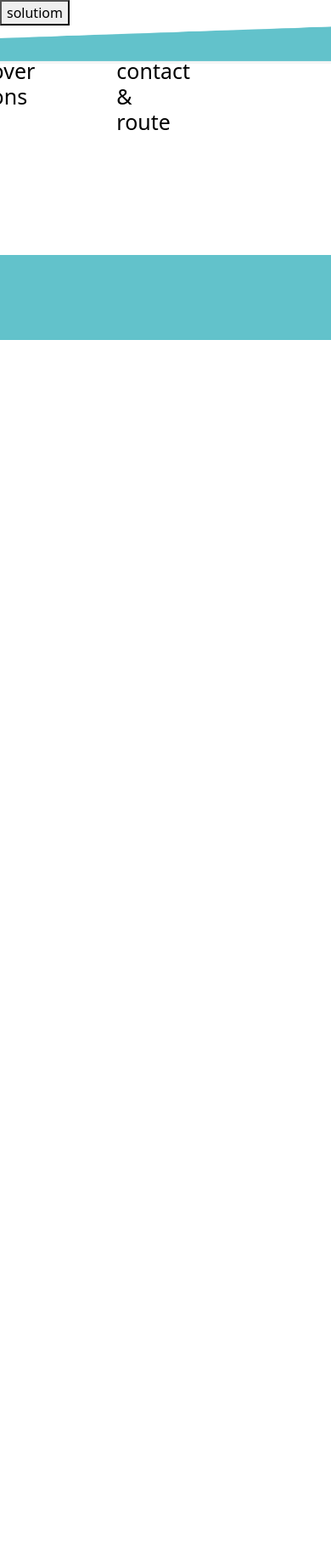
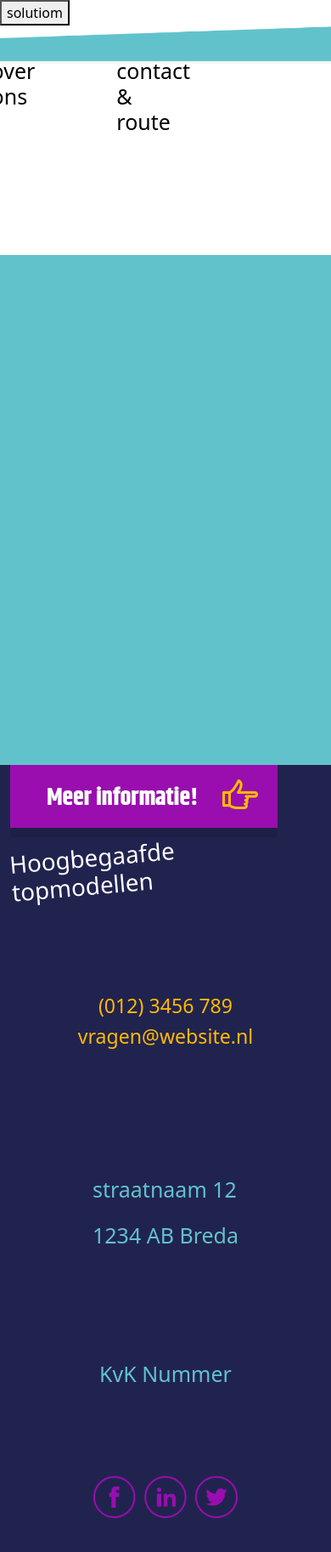
Before and after one commit to karim076/Job-review-assignment, a PHP site: page / in a window 390 px wide. Shown: the whole page at 85% size. Before the commit the page ends 400 px from the top, so only its background shows below. Run offline with PHP 8.4, Linux system fonts and the light colour scheme; some libraries are stand-ins or nearby versions.

Commit message:
Added footer fully responsive

```diff
--- a/css/main.css
+++ b/css/main.css
@@ -1,3 +1,4 @@
+/* header */
 .topping {
 	top: 8%;
  	right: 70px;
@@ -20,14 +21,15 @@
 }
 main{
 	background: #62c2cb;
-	height: 100px;
+	height: 600px;
 }
 header{
 	height: 300px;
 }
 .imgDropdown{
-	visibility: hidden;
 	top: 167%;
+	right: 400px;
+	display: none;
 }
 .dropdowns{
 	z-index: -100;
@@ -45,12 +47,108 @@ header{
 	color: #fff;
 	transition-duration: 0.6s;
 }
-section a:hover > .imgDropdown
+button:hover > .imgDropdown
 {
-	visibility:visible;
+	display: block;
+	background: #62c2cb;
 }
 /* .topping:hover > .dropdowns{
 	display: block;
 	top: 37px;
 	left: 9rem;
 } */
+section{
+	height: auto;
+}
+/* main */
+
+/* footer */
+.gap{
+	gap: 100px ;
+}
+.deg{
+	color: #fff;
+	transform: rotate(-5deg);
+}
+.breakpoint{
+	display: inline-block;
+}
+.img{
+	display: flex;
+	flex-direction: row;
+}
+/* responsive for mobile */
+@media screen and (max-width: 764px) {
+	div.breakpoint {
+	  display: flex!important;
+	  flex-direction: column!important;
+	  justify-content: center;
+	}
+	div.centering{
+		display: flex!important;
+		justify-content: center!important;
+		flex-direction: column!important;
+		align-items: center!important;
+	}
+	div.img{
+		margin-top: 0;
+		display: flex!important;
+		align-items: center!important;
+		justify-content: center!important;
+	}
+  }
+  /* goes to column when to close */
+  @media screen and (max-width: 1100px) {
+	div.gapping {
+	  display: flex!important;
+	  flex-direction: column!important;
+	}
+  }
+  @media screen and ( min-width: 764px) and (max-width: 1148px ) {
+	  div.img{
+		display: flex!important;
+		flex-direction: column!important;
+	  }
+  }
+body{
+	width: auto;
+	  overflow-x: hidden;
+}
+
+.none{
+	margin-bottom: 110px;
+}
+
+.margintop{
+	margin-top: 20px;
+}
+.margintop p{
+	font-size: 25px;
+	color: #62c2cb;
+}
+.gapping h3 {
+	color: #ffba00;
+}
+footer{
+	background: #21234f;
+}
+.img{
+	margin-top: 122px;
+	width: 100%;
+}
+.imgs{
+	width: 50px;
+	max-height: 50px;
+}
+.margins{
+	margin-top: 110px;
+}
+.margins p {
+	margin-bottom: 0;
+}
+.whole{
+	padding-bottom: 40px;
+}
+.right{
+	margin-right: 10px;
+}
--- a/footer.php
+++ b/footer.php
@@ -0,0 +1,30 @@
+<div class="d-flex justify-content-center whole">
+    <div class="container-xxl d-grid gap breakpoint d-flex flex-row">
+        <div class="col-md-6 xl centering">
+            <div class="none">
+                <img src="img/main/button-meerinfo.png" alt="Meer informatie button">
+                <h1 class="deg">Hoogbegaafde topmodellen</h1>
+            </div>
+            <div class="d-flex flex-row justify-content-between gapping centering">
+                <h3>(012) 3456 789</h3>
+                <h3>vragen@website.nl</h3>
+            </div>
+        </div>
+        <div class="col-md-2 xl margintop centering">
+            <div class="margintop">
+                <p>straatnaam 12</p>
+                <p>1234 AB Breda</p>
+            </div>
+            <div class="margins">
+                <p>KvK Nummer</p>
+            </div>
+        </div>
+        <div class="col-md-2 xl centering">
+            <div class="img">
+                <img src="img/icon/facebook.png" class="right imgs" alt="">
+                <img src="img/icon/linkedin.png" class="right imgs" alt="">
+                <img src="img/icon/twitter.png" class="imgs" alt="">
+            </div>
+        </div>
+    </div>
+</div>
```
